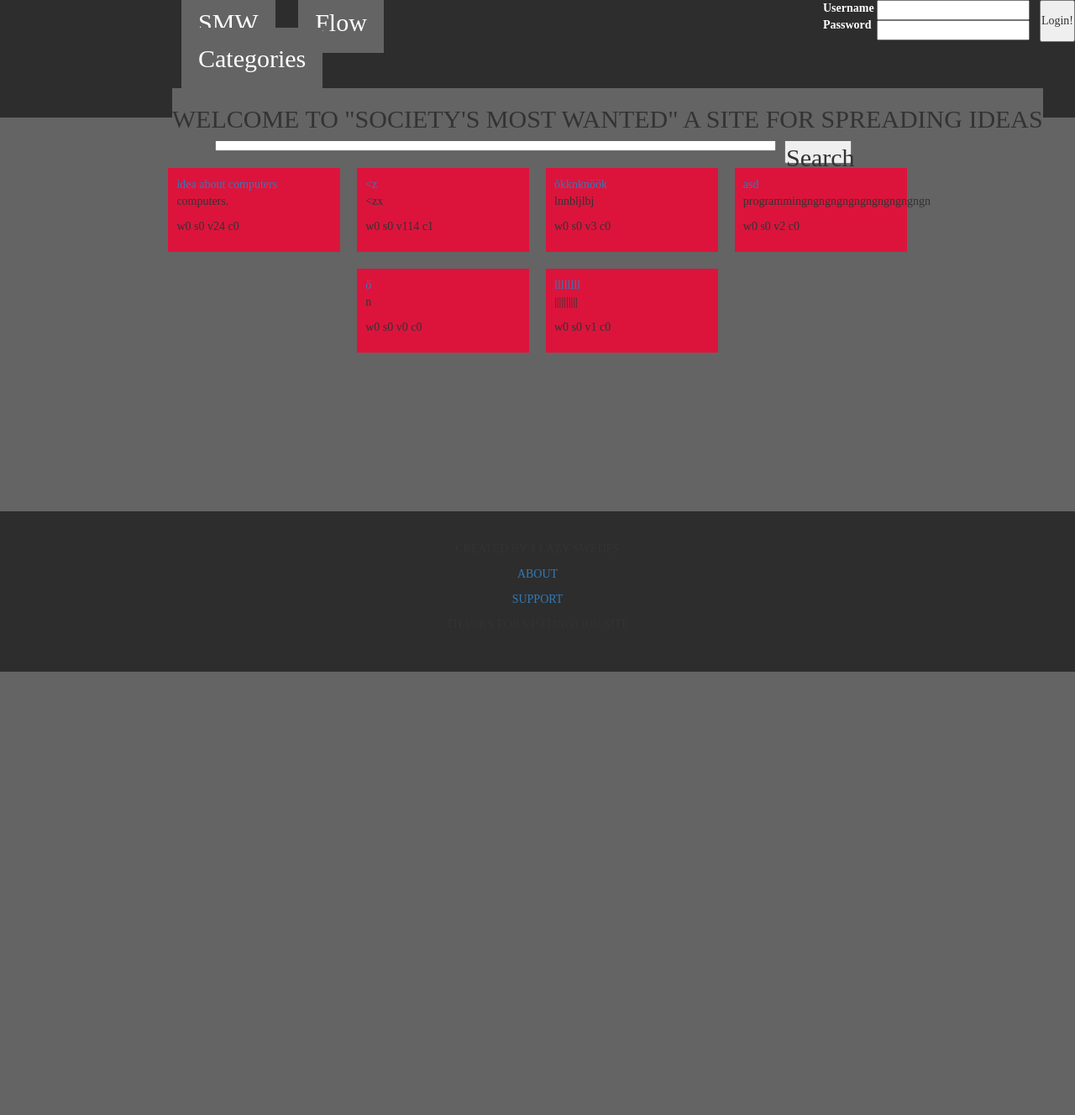
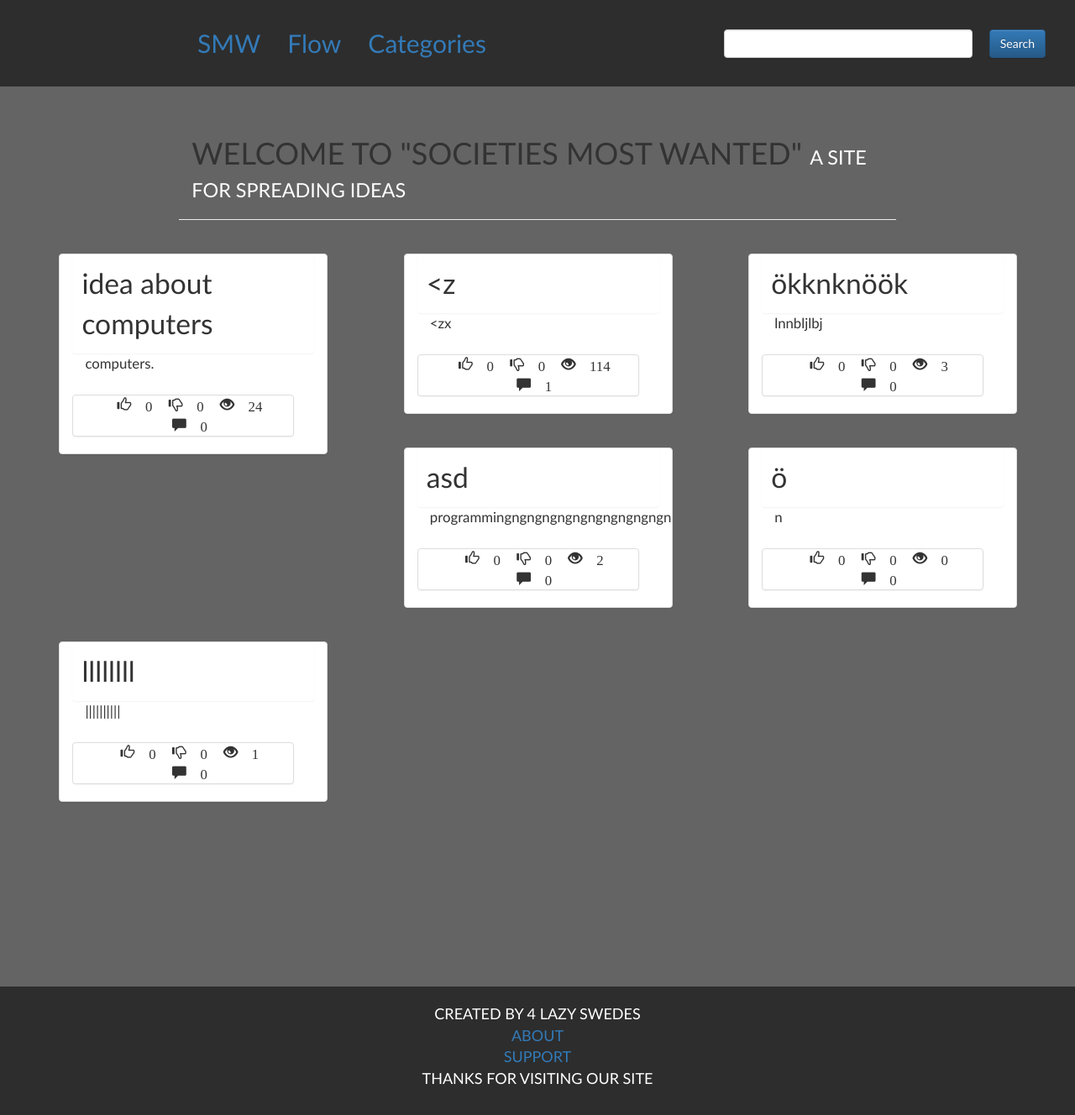
Before and after one commit to Weird-Dan/SocietysMostWanted, a Django app: page / in a window 1280 px wide. Shown: the whole page at 84% size. Before the commit the page ends 800 px from the top, so only its background shows below. Run offline with Django 3.2, Linux system fonts and the light colour scheme; data comes from the database, SQL or seed files in the repository; both versions use the stored data as it was after the commit; some libraries are stand-ins or nearby versions.

Commit message:
Landing page done... kind of

```diff
--- a/website/smw/static/smw/style.css
+++ b/website/smw/static/smw/style.css
@@ -2,178 +2,69 @@
     padding: 0px;
     margin: 0px;
     box-sizing: border-box;
-    font-family: "Commodore Angled v1.2", serif;
+    font-family: "Calibri", serif;
+    font-weight: 100;
 }
 
-a{
-    text-decoration: none;
-}
-
-body {
+body{
     background-color: rgb(100, 100, 100);
 }
 
-nav{
+.nav{
     background-color: rgb(45, 45, 45);
-    //border: 1px solid crimson;
     font-size: 30px;
+    padding: 20px;
 }
 
-.navbar{
-    //border: 1px solid crimson;
-    padding: 5px;
-    height: 100px;
-    width: 31.5%;
+.navigator {
 	margin: 0px 0px 0px 200px;
 }
 
-.navItem{
-    //border: 1px solid crimson;
-    margin: 10px;
-    background-color: rgb(100, 100, 100);
+h1 small{
     color: white;
-    padding: 20px;
-    transition: 0.3s;
 }
 
-.navItem:hover{
-    margin: 10px;
-    background-color: rgb(100, 100, 100);
-    color: white;
-    padding: 20px;
-    color: crimson;
-    text-decoration: underline;
+.glyphicon {
+	margin: 0px 0px 0px 15px;
 }
 
-#formCont{
-    display: flex;
-    justify-content: center;
-    height: 40px;
+.btn{
+    margin: 0px 0px 0px 20px;
 }
 
-.formSearch{
-    position: relative;
-    top: 55px;
-    //border: 1px solid crimson;
-    width: 60%;
+#rowRev{
     display: flex;
-    justify-content: space-between;
+    flex-direction: row-reverse;
 }
 
-.button{
-    height: 30px;
-    width: 80px;
-    margin: 10px;
+form{
+    display: flex;
+    margin: 15px 0px 0px 0px;
+    max-width: 489px;
 }
 
-#searchBar{
-    height: 25px;
-    width: 160%;
-    margin: 0px 0px 0px 0px;
+.panelCust{
+    margin: 20px 20px 20px 5.5%;
+    font-size: 1.2em;
 }
 
-footer {
-    margin: auto;
-    position: fixed;
-    width: 100%;
-    bottom: 0px;
-    background-color: rgb(45, 45, 45);
-    display: flex;
-    justify-content: center;
-}
-
-#sectCont{
-    display: flex;
-    justify-content: center;
-}
-
-section{
-    display: flex;
-    justify-content: center;
-    flex-wrap: wrap;
-    width: 80%;
-    margin: 50px 0px 0px 0px;
-    //border: 1px solid crimson;
-}
-
-.card{
-    background-color: crimson;
-    margin: 10px;
-    width: 20%;
+.panel-title {
 	padding: 10px;
 }
 
-ul#footerList{
-    text-align: center;
-    padding: 2vw 0vw 2vw 0vw;
-    list-style-type: none;
+.title{
+    font-size: 2em;
 }
 
-footer ul li{
-    width: 300px;
-    text-align: center;
-    margin: 10px;
+footer{
+    background-color: rgb(45, 45, 45);
+    color: white;
+    font-size: 18px;
+    margin: 200px 0px 0px 0px;
 }
 
-/*Selecting container for the header*/
-#titleCont{
-    //border: 1px solid crimson;
-    position: absolute;
-    top: 105px;
-    left: 16%;
-    background-color: rgb(100, 100, 100);
+footer ul{
+    text-align: center;
+    padding: 20px;
+    list-style: none;
 }
-
-/*For selecting the header*/
-div h1{
-    font-size: 30px;
-}
-
-label{
-    color: white;
-}
-
-#loginCont{
-    //border: 1px solid crimson;
-    height: 50px;
-    display: flex;
-    justify-content: center;
-    width: 300px;
-    position: absolute;
-    right: 0px;
-    top: 0px;
-}
-
-#Title{
-    margin: auto;
-    text-align: center;
-    padding-top: 2vw;
-    font-size: 1vw;
-    width: 50%;
-}
-
-.preview {
-    display: flex;
-    justify-content: center;
-    align-content: flex-start;
-    flex-wrap: wrap;
-}
-
-@media screen and (max-width: 480px){
-
-
-    footer{
-        font-size: 3vw;
-    }
-
-    #Title{
-        font-size: 2vw;
-    }
-  footer{
-    font-size: 3vw;
-  }
-
-  #Title{
-    font-size: 2vw;
-  }
-}
--- a/website/smw/templates/smw/base.html
+++ b/website/smw/templates/smw/base.html
@@ -11,20 +11,24 @@
         <link rel="stylesheet" href="https://maxcdn.bootstrapcdn.com/bootstrap/3.3.7/css/bootstrap-theme.min.css">
         <link rel="stylesheet" type="text/css" href="{% static 'smw/style.css' %}"/>
 
-        <!-- Latest compiled and minified JavaScript -->
-        <script src="https://ajax.googleapis.com/ajax/libs/jquery/1.12.0/jquery.min.js"></script>
-        <script src="https://maxcdn.bootstrapcdn.com/bootstrap/3.3.7/js/bootstrap.min.js"></script>
-
     </head>
     <body>
         <!-- create base html structure -->
         <!-- Create navbar -->
-        <nav>
-            <div class="navbar">
-                <a href="{% url 'smw:index' %}" class="navItem">SMW</a>
-                <a href="{% url 'smw:flow' %}" class="navItem">Flow</a>
-                <a href="{% url 'smw:categories' %}" class="navItem">Categories</a>
 
+            <ul class="nav nav-pills">
+                <li class="navigator" role="presentation"><a href="{% url 'smw:index' %}">SMW</a></li>
+                <li class="navigator" role="presentation"><a href="{% url 'smw:flow' %}">Flow</a></li>
+                <li class="navigator" role="presentation"><a href="{% url 'smw:categories' %}">Categories</a></li>
+
+                <div>
+                <form class="col-md-4 pull-right" role="search" method="post" action="{% url 'smw:search' %}">
+                    {% csrf_token %}
+                    <input type="text" name="input" class="form-control">
+                    <button type="submit" name="button" class="btn btn-primary">Search</button>
+                </form>
+            </div>
+            </ul>
             {% if request.user.is_authenticated %}
 
             <a href="{% url 'smw:create' %}">Create</a>
@@ -34,35 +38,23 @@
 
             {%endif%}
             <!--<a href="{% url 'smw:create' %}">Create</a>-->
-            </div>
 
-            <div id="formCont">
-                <form class="formSearch" role="search" method="post" action="{% url 'smw:search' %}">
-
-                    {% csrf_token %}
-
-                    <input id="searchBar" type="text" name="q" value="">
-
-                    <button type="submit" name="button" class="button">Search</button>
-
-                </form>
-            </div>
-        </nav>
-
-        <div id="sectCont">
-            <section>
         {% block body %}
         {% endblock %}
-            </section>
-        </div>
+
         <!-- Create Footer-->
-        <footer>
-            <ul id="footerList">
-                <li><p>CREATED BY 4 LAZY SWEDES</p></li>
+        <footer class="container col-md-12">
+            <ul>
+                <li>CREATED BY 4 LAZY SWEDES</li>
                 <li><a href="{% url 'smw:about' %}">ABOUT</a></li>
                 <li><a href="">SUPPORT</a></li>
-                <li><p>THANKS FOR VISITING OUR SITE</p></li>
+                <li>THANKS FOR VISITING OUR SITE</li>
             </ul>
         </footer>
+
+        <!-- Latest compiled and minified JavaScript -->
+        <script src="https://ajax.googleapis.com/ajax/libs/jquery/1.12.0/jquery.min.js"></script>
+        <script src="https://maxcdn.bootstrapcdn.com/bootstrap/3.3.7/js/bootstrap.min.js"></script>
+
     </body>
 </html>
--- a/website/smw/templates/smw/index.html
+++ b/website/smw/templates/smw/index.html
@@ -1,15 +1,19 @@
 {% extends 'smw/base.html' %}
 {% block body %}
+
+<head>
+    <link rel="stylesheet" type="text/css" href="../../static/smw/style.css">
+</head>
 
 <!--
 Write your html Here!
 -->
 
-<div id="titleCont">
-    <h1>WELCOME TO "SOCIETY'S MOST WANTED" A SITE FOR SPREADING IDEAS</h1>
+<div class="page-header col-md-8 col-md-offset-2">
+    <h1>WELCOME TO "SOCIETIES MOST WANTED" <small>A SITE FOR SPREADING IDEAS</small></h1>
 </div>
 
-<form id="loginCont">
+<!--<form id="loginCont">
 {% if request.user.is_authenticated %}
 
 {% else %}
@@ -17,25 +21,23 @@ Write your html Here!
 {% include 'userAuth/login_form.html' %}
 {% endif %}
 </form>
-
-<hr>
-<br>
+-->
 
 {% for idea in object_list %}
-
-<div class="card">
-    <a href="{% url 'smw:idea' idea.pk %}">{{idea.Title}}</a>
-    <p>
-        {{idea.Idea}}
-    </p>
-
-    <p>
-        w{{idea.Wants}} s{{idea.Shlts}} v{{idea.Views}} c{{idea.comment_count}}
-    </p>
+<div class=" panel panel-default col-md-3 panelCust">
+    <p class="panel panel-title col-md-12 title"><a href="{% url 'smw:idea' idea.pk %}">{{idea.Title}}</a></p>
+    <div class="panel-body">
+        <p>{{idea.Idea}}</p>
+    </div>
+    <center>
+    <div class="panel panel-default col-md-11">
+        <p class="glyphicon glyphicon-thumbs-up"> {{idea.Wants}}</p>
+        <p class="glyphicon glyphicon-thumbs-down"> {{idea.Shlts}}</p>
+        <p class="glyphicon glyphicon-eye-open"> {{idea.Views}}</p>
+        <p class=" glyphicon glyphicon-comment"> {{idea.comment_count}}</p>
+    </div>
+    </center>
 </div>
-
 {% endfor %}
-<br>
-<hr>
 
 {% endblock%}
```
Also changed, not shown: website/db.sqlite3. Lines whose indentation alone changed are shown as unchanged.
